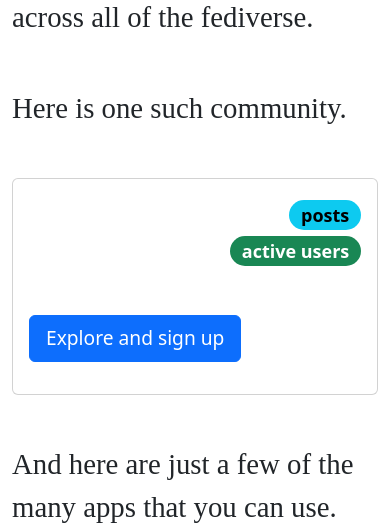
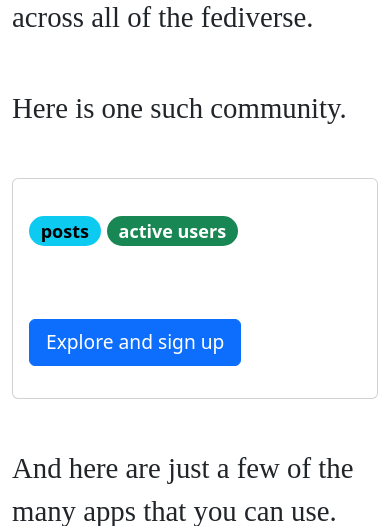
Before and after one commit to stefanbohacek/fediverse-invite, a Node server app: template views/home.handlebars in a window 390 px wide. Shown: the part 470-996 px from the top of the page. Run offline with Node 20, Linux system fonts and the light colour scheme; the template is opened without the code that fills it, so the values that code supplies are empty; some libraries are stand-ins or nearby versions; some web fonts are replaced.

Commit message:
Improved mobile layout.

```diff
--- a/views/home.handlebars
+++ b/views/home.handlebars
@@ -10,12 +10,12 @@
 <div class="card mt-5">
   <div class="card-body">
     <div class="row">
-      <div class="col-6">
+      <div class="col-12 col-md-6">
         <p class="fw-bold lead">
           {{server_name}}
         </p>
       </div>
-      <div class="col-6 text-end">
+      <div class="col-12 col-md-6 text-md-end pb-4 pb-md-0">
         <span class="badge rounded-pill text-bg-info">{{server_post_count}} posts</span>
         <span class="badge rounded-pill text-bg-success">{{server_user_count}} active users</span>
       </div>
```
